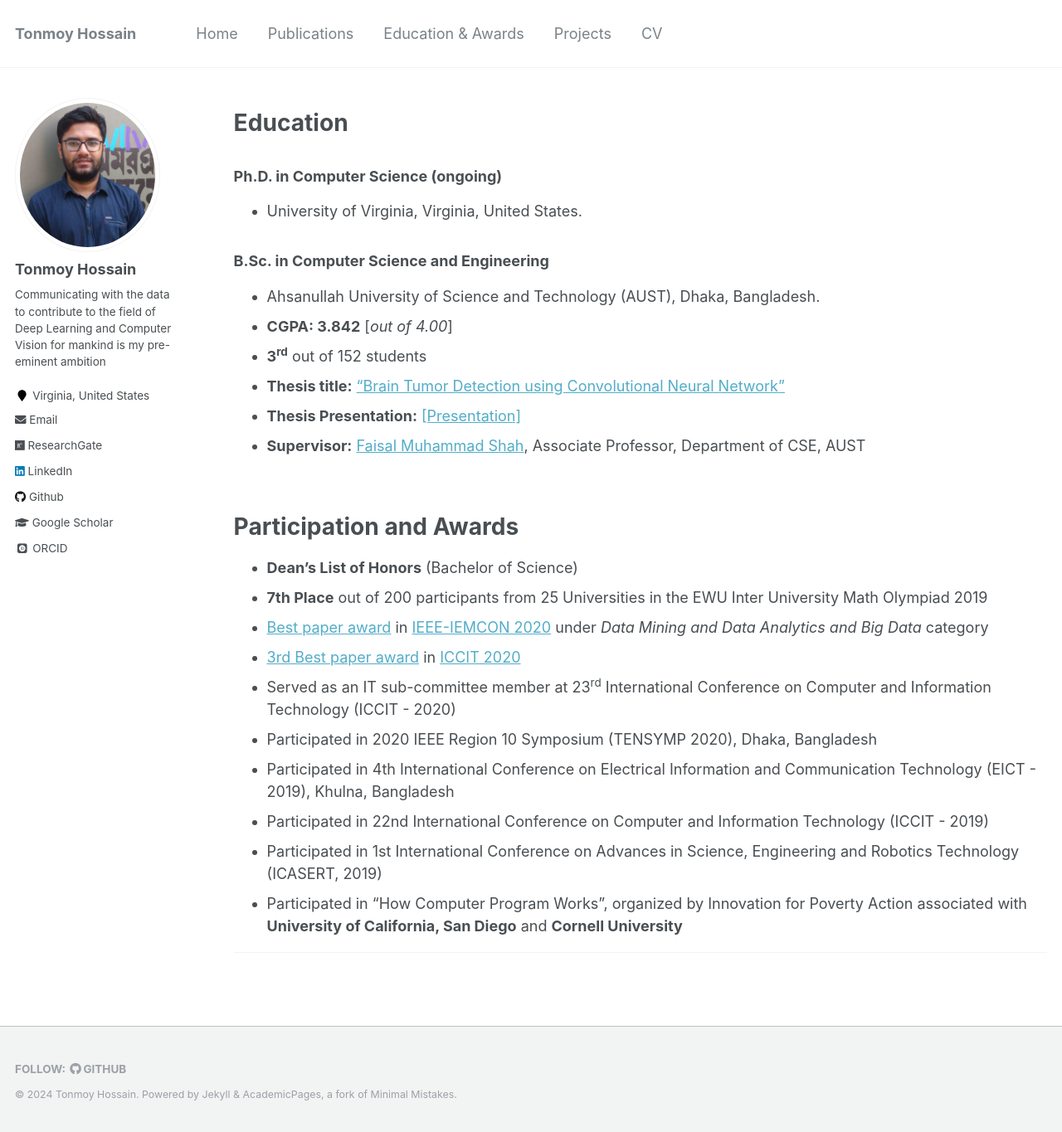
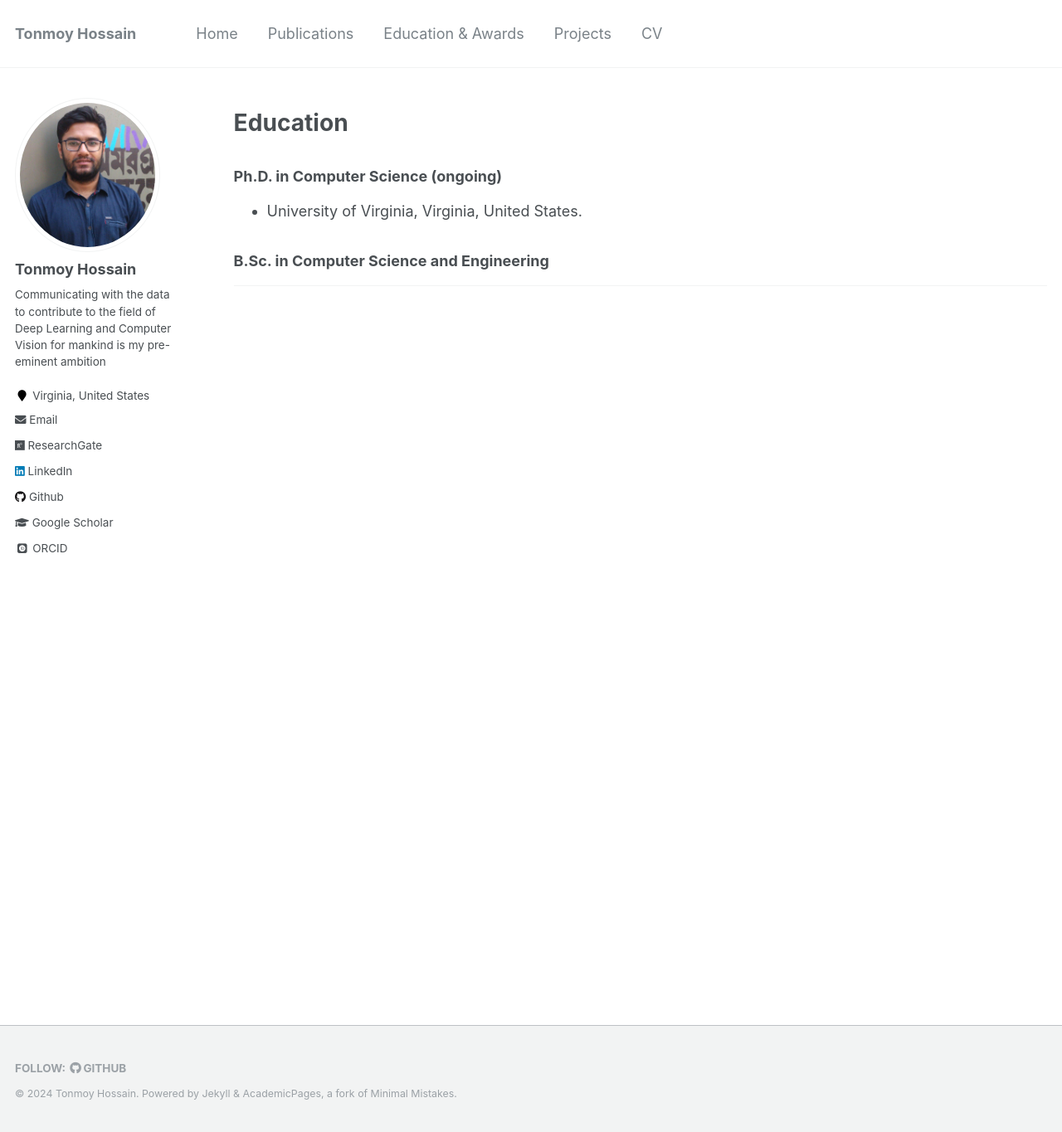
Before and after one commit to nusratdeeptee/nusratdeeptee.github.io, a Jekyll site: the page built from _pages/education-awards.md, in a window 1280 px wide and 1365 px high. Shown: the whole window at 83% size. Built offline with Jekyll 4.4.1, drawn with Linux system fonts in a browser that asks for light colours; some web fonts are replaced.

Commit message:
Update education-awards.md

```diff
--- a/_pages/education-awards.md
+++ b/_pages/education-awards.md
@@ -18,25 +18,5 @@ redirect_from:
 ### B.Sc. in Computer Science and Engineering
 
 
-* Ahsanullah University of Science and Technology (AUST), Dhaka, Bangladesh.
-* **CGPA:  3.842** [*out of 4.00*]
-* **3<sup>rd</sup>** out of 152 students
-* **Thesis title:** ["Brain Tumor Detection using Convolutional Neural Network"](https://tonmoy-hossain.github.io/files/Hossain_Tonmoy_B.Sc._Thesis.pdf)
-* **Thesis Presentation:** [[Presentation]](https://tonmoy-hossain.github.io/files/DefenseFinalPresentation.pdf)
-* **Supervisor:** [Faisal Muhammad Shah](https://scholar.google.com/citations?user=su683LQAAAAJ&hl=en), Associate Professor, Department of CSE, AUST
-
-<br />
-# Participation and Awards
-
-* **Dean's List of Honors** (Bachelor of Science)
-* **7th Place** out of 200 participants from 25 Universities in the EWU Inter University Math Olympiad 2019
-* [Best paper award](https://tonmoy-hossain.github.io/files/Best_Paper_Award.png) in [IEEE-IEMCON 2020](https://ieee-iemcon.org/) under <i>Data Mining and Data Analytics and Big Data</i> category
-* [3rd Best paper award](https://tonmoy-hossain.github.io/files/ICCIT-Best-Paper.pdf) in [ICCIT 2020](http://iccit.org.bd/2020/)
-* Served as an IT sub-committee member at 23<sup>rd</sup> International Conference on Computer and Information Technology (ICCIT - 2020)
-* Participated in 2020 IEEE Region 10 Symposium (TENSYMP 2020), Dhaka, Bangladesh
-* Participated in 4th International Conference on Electrical Information and Communication Technology (EICT - 2019), Khulna, Bangladesh
-* Participated in 22nd International Conference on Computer and Information Technology (ICCIT - 2019)
-* Participated in 1st International Conference on Advances in Science, Engineering and Robotics Technology (ICASERT, 2019)
-* Participated in "How Computer Program Works", organized by Innovation for Poverty Action associated with **University of California, San Diego** and **Cornell University**
 
 ___________________________________________
```
